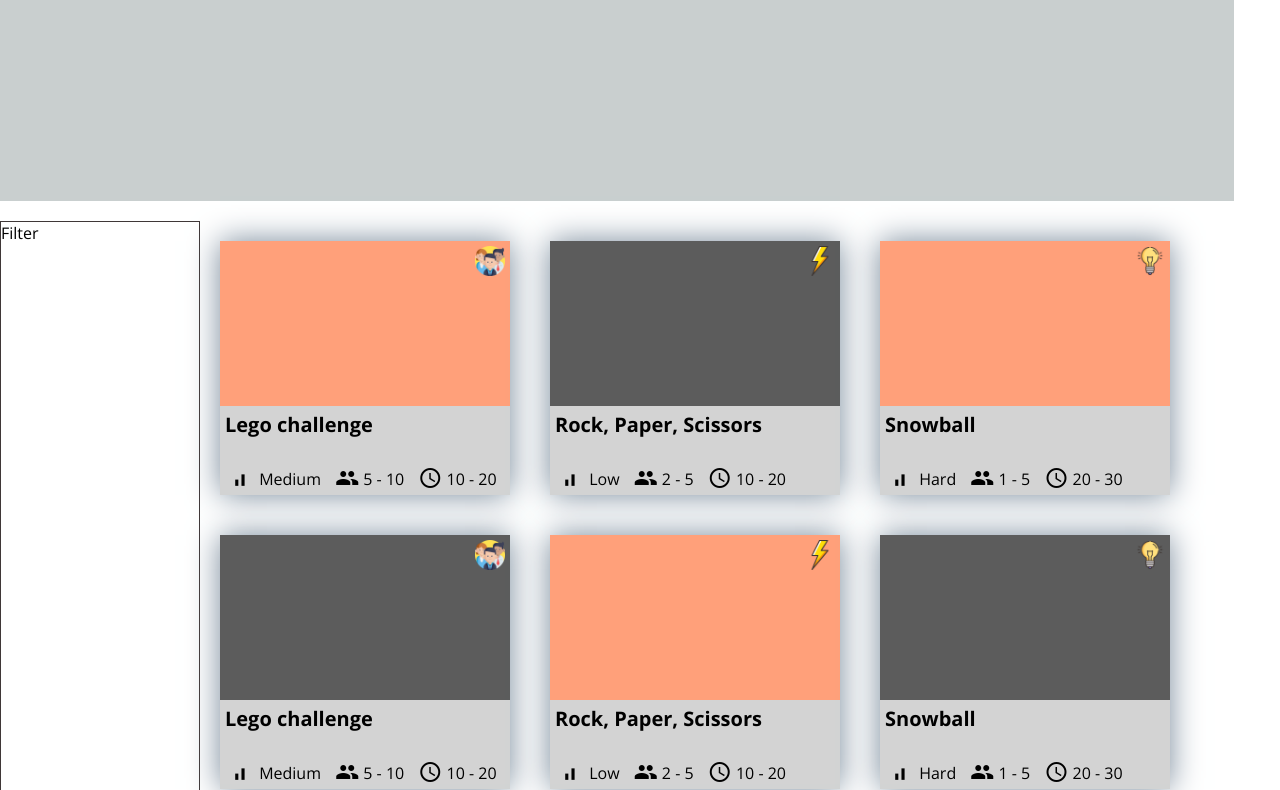
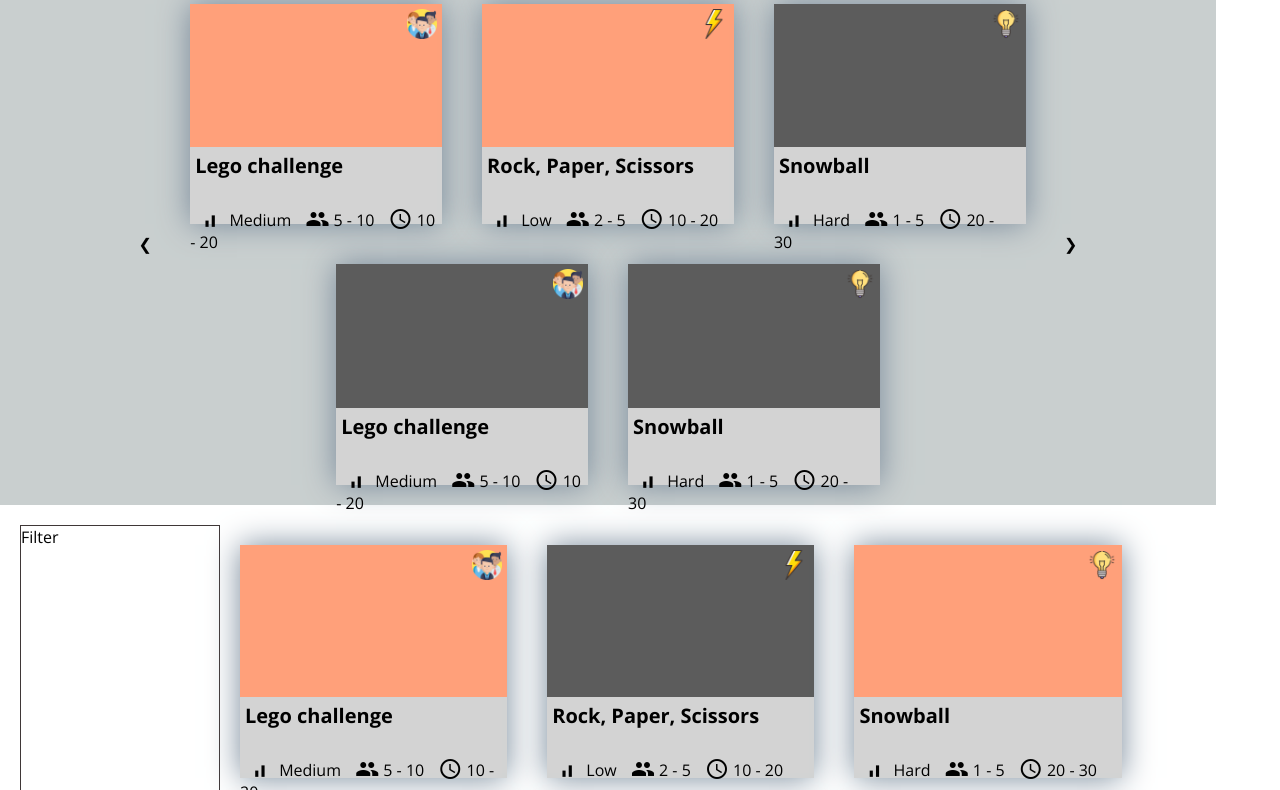
Before and after one commit to soweirdfox/Kiospilot-project, a plain HTML site: page index.html in a window 1280 px wide. Shown: the part 199-989 px from the top of the page. Drawn offline with nearby package versions, Linux system fonts and the light colour scheme.

Commit message:
add adding workshops to most popular section and popups for most popular. Fix bug with id for workshops

```diff
--- a/index.html
+++ b/index.html
@@ -21,7 +21,15 @@
     <div class="header-and-most-popular">
       <header>Kaospilot</header>
       <div class="most-popular-workshops">
+        <div>
           <h2>Most popular workshops</h2>
+        </div>
+        <div class="most-popular-inner">
+          <a class="prev" onclick="plusSlides(-1)">&#10094;</a>
+          <div id="most-container">
+          </div>
+          <a id="next-btn" class="next" onclick="plusSlides(1)">&#10095;</a>
+        </div>
       </div>
     </div>
     <div class="forPopupLayout">
@@ -30,7 +38,8 @@
         <button id="popupCloseButton" onclick="closePopup()">X</button>
         <div class="popup-header">
 
-            <img id="popup-main-image" class="workshop-image" src="images/teamwork.png" alt="workshope image" width="150px">
+          <img id="popup-main-image" class="workshop-image" src="images/teamwork.png" alt="workshope image"
+            width="150px">
           <div class="popup-workshop-title-container">
             <h1 class="popup-h1" id="popup-header"></h1>
             <div id="popup-info-container">
@@ -67,8 +76,7 @@
               amet!</p>
             <hr>
             <h3 class="popup-h3">Attachments</h3>
-              <a href="images/instructionForWorkshop.docx" download="file_name"><img
-                  src="images/attachmentIcon.JPG"></a>
+            <a href="images/instructionForWorkshop.docx" download="file_name"><img src="images/attachmentIcon.JPG"></a>
             <hr>
             <h3 class="popup-h3">Materials</h3>
             <ul class="materials">
--- a/script.js
+++ b/script.js
@@ -5,7 +5,7 @@
     const modal = document.createElement("div");
     modal.classList.add('modal');
 
-          modal.innerHTML = `<div class="box" onclick="myFunction()">
+    modal.innerHTML = `<div class="box" onclick="popupForWorkshop()">
           <div class="box2" style="background-color: ${json[i].backgroundColor}"><img class="imageOfType" src="${json[i].typeImage}" width="30px"></div>
           <div class="box3">
             <p class="title">${json[i].title}</p>
@@ -22,17 +22,18 @@
           </div>`;
     const container = document.getElementById("container");
     container.appendChild(modal);
+    modal.id=i;
 
   }
 });
 
 //popup opens when user clicks on workshops
-      function myFunction() {
+function popupForWorkshop() {
   fetch('workshops1.json').then((response) => response.json()).then((json) => {
     const workshopList = document.getElementsByClassName('modal');
     for (let i = 0; i < workshopList.length; i++) {
       workshopList[i].onclick = function () {
-              const elementId = i;
+        const elementId = workshopList[i].id;
         console.log(elementId);
         document.getElementById("popup-header").innerText = json[elementId].title;
         document.getElementById("popup-difficulty").innerText = json[elementId].difficulty;
@@ -50,3 +51,58 @@
 function closePopup() {
   document.getElementById("myPopup").classList.remove("show");
 }
+
+
+//add most popular workshops to specific section
+fetch('workshops1.json').then((response) => response.json()).then((json) => {
+  for (let i = 0; i < json.length; i++) {
+    if (json[i].isMostPopular) {
+      const modal = document.createElement("div");
+      modal.classList.add('modal');
+      modal.classList.add('most-item');
+
+      modal.innerHTML = `<div class="box" onclick="popupForMostPopular()">
+          <div class="box2" style="background-color: ${json[i].backgroundColor}"><img class="imageOfType" src="${json[i].typeImage}" width="30px"></div>
+          <div class="box3">
+            <p class="title">${json[i].title}</p>
+            <br />
+            <i class="material-icons" style="font-size: 25px; padding-left: 10px">
+              signal_cellular_alt_2_bar
+            </i>
+
+            <span class="icon-span">${json[i].difficulty}</span>
+            <i class="material-icons">group</i>
+            <span class="icon-span">${json[i].minNumberOfParticipants} - ${json[i].maxNumberOfParticipants}</span>
+            <i class="material-icons">schedule</i>
+            <span class="icon-span">${json[i].minDuration} - ${json[i].maxDuration}</span>
+          </div>`;
+      const element = document.getElementById("most-container");
+      element.appendChild(modal);
+      modal.id=`pop${i}`;
+    }
+  }
+});
+
+
+//popup for most popular workshops opens when user clicks on workshops
+function popupForMostPopular() {
+  fetch('workshops1.json').then((response) => response.json()).then((json) => {
+    const workshopList = document.getElementsByClassName('most-item');
+    for (let i = 0; i < workshopList.length; i++) {
+      workshopList[i].onclick = function () {
+        const mostId = workshopList[i].id;
+
+        const elementId = mostId.replace('pop','');
+
+        console.log(elementId);
+        document.getElementById("popup-header").innerText = json[elementId].title;
+        document.getElementById("popup-difficulty").innerText = json[elementId].difficulty;
+        document.getElementById("popup-participants").innerText = `${json[elementId].minNumberOfParticipants} - ${json[elementId].maxNumberOfParticipants}`;
+        document.getElementById("popup-duration").innerText = `${json[elementId].minDuration} - ${json[elementId].maxDuration}`;
+        document.getElementById("popup-main-image").setAttribute("src", json[elementId].popupImage);
+        document.getElementById("myPopup").classList.toggle("show");
+
+      }
+    }
+  });
+}
--- a/style.css
+++ b/style.css
@@ -12,14 +12,13 @@
   }
 
   #container {
-    width: 1100px;
-    height: 700px;
+    width: 75%;
     display: flex;
     flex-wrap: wrap;
   }
 
   .modal{
-    width: 30%;
+    width: 32%;
 
   }
   .box {
@@ -83,9 +82,27 @@
   }
 
   .most-popular-workshops {
-    height: 250px;
+    height:fit-content;
     background-color: #C9CFCF;
-    text-align: center;
+    display: flex;
+    flex-direction: column;
+    justify-content: center;
+    align-items: center;
+  }
+
+  .most-popular-inner {
+    display: flex;
+    flex-direction: row;
+    justify-content: center;
+    align-items: center;
+  }
+
+  #most-container{
+    width:75%;
+    display: flex;
+    flex-direction: row;
+    justify-content: center;
+    flex-wrap: wrap;
   }
 
   .filter-container {
@@ -122,8 +139,8 @@
     width: 80%;
     height: 90vh;
     position: fixed;
-    margin-top: 15%;
-    margin-bottom: 20%;
+    margin-top: 5%;
+    margin-bottom: 5%;
     background-color: white;
     z-index: 1;
     /* display: flex;
@@ -133,7 +150,8 @@
     border: 1px solid #3F3737;
     overflow: scroll;
     overflow-x: hidden;
-
+    bottom: 0;
+    top:0;
   }
 
   #myPopup.show {
--- a/workshops1.json
+++ b/workshops1.json
@@ -25,7 +25,8 @@
         "step3":"Organize participants into groups of 5 - 7. Each group sits around the table with a box of Lego."
     },
     "facilitatorNote":"Prepare the assignments in step 3 beforehand",
-    "popupText":"text1"
+    "popupText":"text1",
+    "isMostPopular": true
 
 },
 {
@@ -39,7 +40,8 @@
     "popupImage": "images/Rock-paper-scissors.svg.png",
     "typeImage":"images/lightning.png",
     "backgroundColor":"#5C5C5C",
-    "popupText":"text2"
+    "popupText":"text2",
+    "isMostPopular": false
 },
 {
     "title": "Snowball",
@@ -52,7 +54,8 @@
     "popupImage": "images/snowball.jpg",
     "typeImage":"images/idea.png",
     "backgroundColor":"lightsalmon",
-    "popupText":"text3"
+    "popupText":"text3",
+    "isMostPopular": false
 },
 {
     "title": "Lego challenge",
@@ -65,7 +68,8 @@
     "popupImage": "images/teamwork.png",
     "typeImage":"images/teamwork.png",
     "backgroundColor":"#5C5C5C",
-    "popupText":"text4"
+    "popupText":"text4",
+    "isMostPopular": false
 },
 {
     "title": "Rock, Paper, Scissors",
@@ -78,7 +82,8 @@
     "popupImage": "images/Rock-paper-scissors.svg.png",
     "typeImage":"images/lightning.png",
     "backgroundColor":"lightsalmon",
-    "popupText":"text5"
+    "popupText":"text5",
+    "isMostPopular": true
 },
 {
     "title": "Snowball",
@@ -91,7 +96,8 @@
     "popupImage": "images/snowball.jpg",
     "typeImage":"images/idea.png",
     "backgroundColor":"#5C5C5C",
-    "popupText":"text6"
+    "popupText":"text6",
+    "isMostPopular": true
 },
 {
     "title": "Lego challenge",
@@ -104,7 +110,8 @@
     "popupImage": "images/teamwork.png",
     "typeImage":"images/teamwork.png",
     "backgroundColor":"lightsalmon",
-    "popupText":"text7"
+    "popupText":"text7",
+    "isMostPopular": false
 },
 {
     "title": "Snowball",
@@ -117,7 +124,8 @@
     "popupImage": "images/snowball.jpg",
     "typeImage":"images/idea.png",
     "backgroundColor":"#5C5C5C",
-    "popupText":"text6"
+    "popupText":"text6",
+    "isMostPopular": false
 },
 {
     "title": "Lego challenge",
@@ -130,7 +138,8 @@
     "popupImage": "images/teamwork.png",
     "typeImage":"images/teamwork.png",
     "backgroundColor":"#5C5C5C",
-    "popupText":"text4"
+    "popupText":"text4",
+    "isMostPopular": true
 },
 {
     "title": "Rock, Paper, Scissors",
@@ -143,7 +152,8 @@
     "popupImage": "images/Rock-paper-scissors.svg.png",
     "typeImage":"images/lightning.png",
     "backgroundColor":"lightsalmon",
-    "popupText":"text5"
+    "popupText":"text5",
+    "isMostPopular": false
 },
 {
     "title": "Snowball",
@@ -156,7 +166,8 @@
     "popupImage": "images/snowball.jpg",
     "typeImage":"images/idea.png",
     "backgroundColor":"#5C5C5C",
-    "popupText":"text6"
+    "popupText":"text6",
+    "isMostPopular": true
 },
 {
     "title": "Lego challenge",
@@ -169,5 +180,6 @@
     "popupImage": "images/teamwork.png",
     "typeImage":"images/teamwork.png",
     "backgroundColor":"lightsalmon",
-    "popupText":"text9"
+    "popupText":"text9",
+    "isMostPopular": false
 }]
```
Lines whose indentation alone changed are shown as unchanged.
